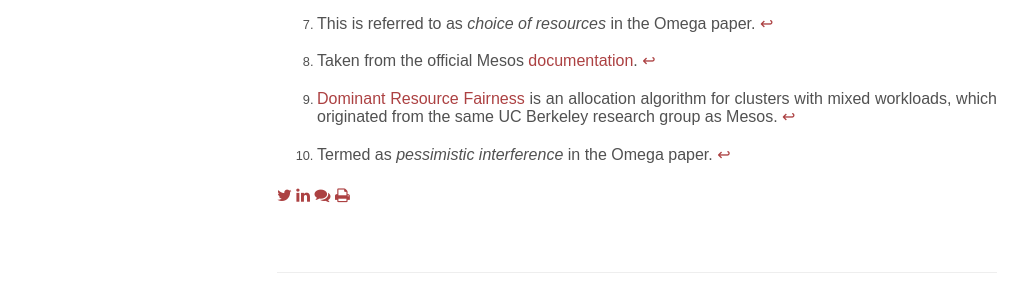
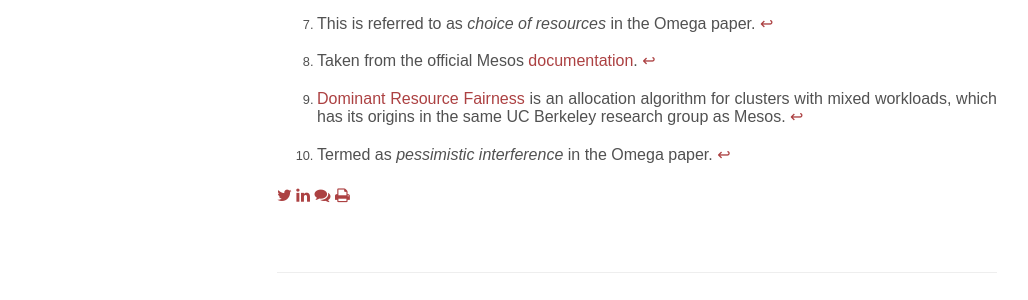
Before and after one commit to sujithjay/sujithjay.github.io, a Jekyll site: the page built from _posts/2019-06-07-Notes-on-Mesos.md, in a window 1280 px wide and 900 px high, scrolled down 4531 px. Shown: the part 372-672 px from the top of the window, without its empty margins (3-1031 px from the left). Built offline with Jekyll 4.4.1, drawn with Linux system fonts in a browser that asks for light colours; nearby versions of some CDN libraries; some web fonts are replaced; comment, search, counter and statistics services are not loaded.

Commit message:
Edits to Mesos Article

```diff
--- a/_posts/2019-06-07-Notes-on-Mesos.md
+++ b/_posts/2019-06-07-Notes-on-Mesos.md
@@ -73,5 +73,5 @@ To contrast the above discussion with YARN, resource requests from per-job appli
 [^6]: A scheduler framework is the distributed system running on top of Mesos, eg. Spark, Storm, Hadoop. In other words, framework &asymp; distributed system.
 [^7]: This is referred to as *choice of resources* in the Omega paper.
 [^8]: Taken from the official Mesos [documentation](http://mesos.apache.org/documentation/latest/architecture/).
-[^9]: [Dominant Resource Fairness](https://cs.stanford.edu/~matei/papers/2011/nsdi_drf.pdf) is an allocation algorithm for clusters with mixed workloads, which originated from the same UC Berkeley research group as Mesos.
+[^9]: [Dominant Resource Fairness](https://cs.stanford.edu/~matei/papers/2011/nsdi_drf.pdf) is an allocation algorithm for clusters with mixed workloads, which has its origins in the same UC Berkeley research group as Mesos.
 [^10]: Termed as *pessimistic interference* in the Omega paper.
```
